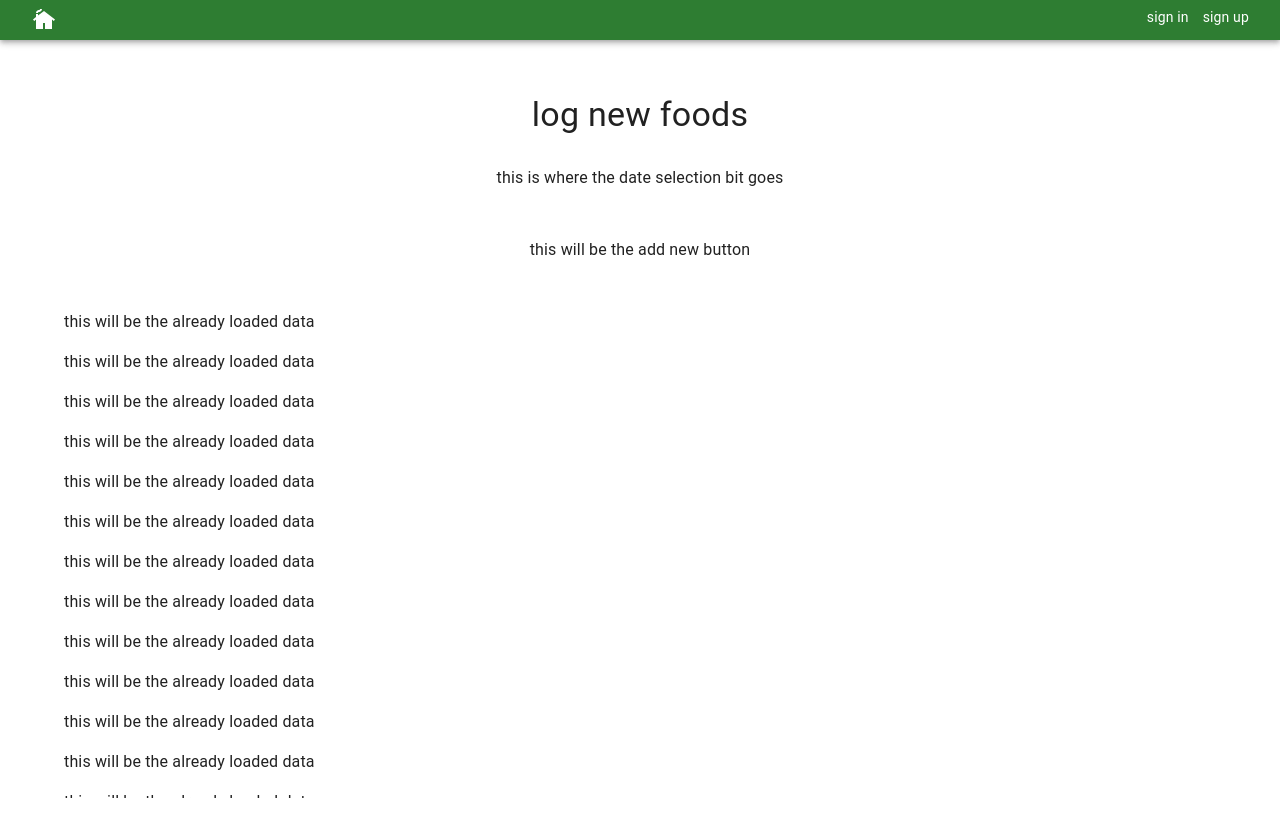
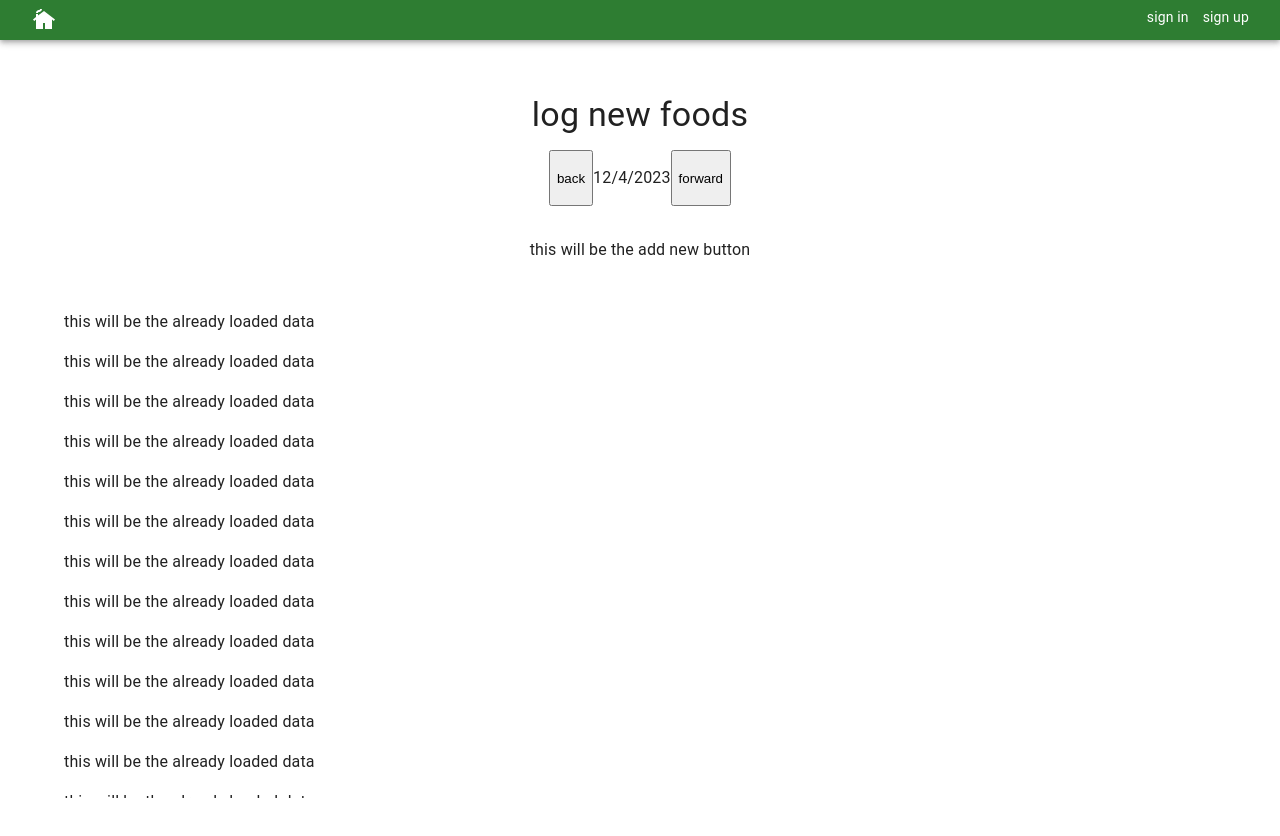
Before and after one commit to hphilpotts/veg-app-frontend-2.0, a React (Vite) app: page /logFood in a window 1280 px wide. Shown: the top 836 px of the page. Built offline with nearby package versions, Linux system fonts and the light colour scheme.

Commit message:
DateScroller added to AddFood.

```diff
--- /dev/null
+++ b/src/components/DateScroller.jsx
@@ -0,0 +1,29 @@
+import React from 'react';
+
+import { Container, Stack } from '@mui/material';
+
+import { flexColumnCentered as centre } from '../utils/muiTheme';
+import { incrementDate, decrementDate } from '../utils/dateHelpers';
+
+export const DateScroller = ({ activeDay, setActiveDay }) => {
+
+    const decrementHandler = date => {
+        const previousDay = decrementDate(date);
+        setActiveDay(previousDay);
+    };
+
+    const incrementHandler = date => {
+        const nextDay = incrementDate(date);
+        setActiveDay(nextDay);
+    };
+
+    return (
+        <Container sx={{ height: '10%', ...centre }}>
+            <Stack direction={'row'}>
+                <button onClick={() => decrementHandler(activeDay)} >back</button>
+                <p>{activeDay.toLocaleDateString()}</p>
+                <button onClick={() => incrementHandler(activeDay)}>forward</button>
+            </Stack>
+        </Container>
+    );
+};
--- a/src/pages/add/AddFood.jsx
+++ b/src/pages/add/AddFood.jsx
@@ -1,10 +1,11 @@
 // main imports
-import React, { useContext } from 'react';
+import React, { useContext, useState } from 'react';
 
 // component imports
-    // mui
+// mui
 import { Stack, Container } from '@mui/material';
-    // other
+// other
+import { DateScroller } from '../../components/DateScroller';
 import { PageTitle } from '../../components/PageTitle';
 
 // utils
@@ -17,14 +18,14 @@ export const AddFood = () => {
 
     const user = useContext(UserContext);
 
+    const [activeDay, setActiveDay] = useState(new Date()); // inits as today
+
     return (
         <Stack sx={{ height: '90vh', width: '100vw' }}>
             <Container sx={{ height: '10%', ...center }}>
                 <PageTitle titleText={'log new foods'} />
             </Container>
-            <Container sx={{ height: '10%', ...center }}>
-                <p>this is where the date selection bit goes</p>
-            </Container>
+            <DateScroller activeDay={activeDay} setActiveDay={setActiveDay} />
             <Container sx={{ height: '10%', ...center }}>
                 <p>this will be the add new button</p>
             </Container>
--- /dev/null
+++ b/src/utils/dateHelpers.js
@@ -0,0 +1,11 @@
+export const incrementDate = date => {
+    const dayPlusOne = new Date(date);
+    dayPlusOne.setDate(dayPlusOne.getDate() + 1);
+    return dayPlusOne;
+};
+
+export const decrementDate = date => {
+    const dayMinusOne = new Date(date);
+    dayMinusOne.setDate(dayMinusOne.getDate() - 1);
+    return dayMinusOne;
+};
```
